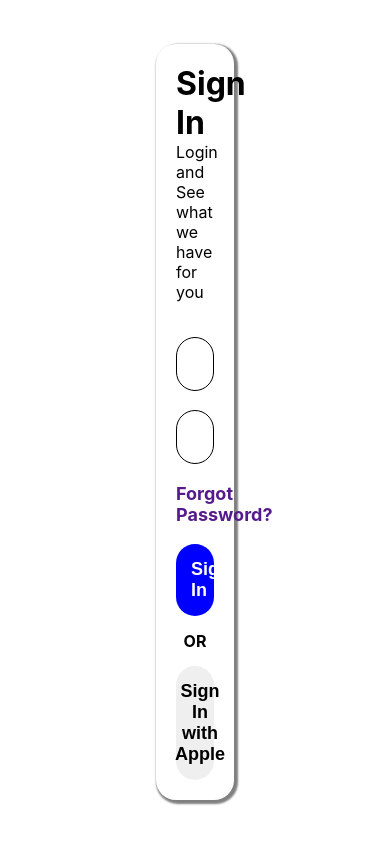
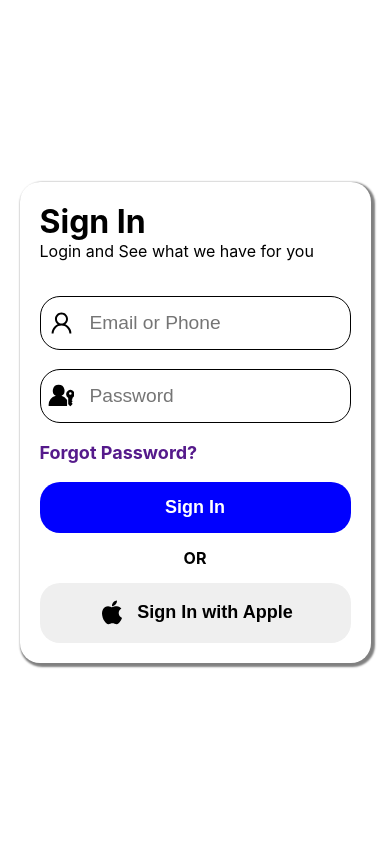
Before and after one commit to Taofeeq001/Blog-App, a React (Create React App) app: page /signin in a window 390 px wide. Built offline with nearby package versions, Linux system fonts and the light colour scheme.

Commit message:
login Media screen

```diff
--- a/src/Components/Login.css
+++ b/src/Components/Login.css
@@ -72,3 +72,13 @@ svg{
     justify-content: center;
     gap: 10px;
 }
+
+
+@media screen and (max-width:950px) {
+    .login{
+        width: 100%;
+    }
+    .login-container{
+        width: 90%;
+    }
+}
--- a/src/Components/Login.jsx
+++ b/src/Components/Login.jsx
@@ -25,7 +25,7 @@ const Login =()=>{
                     <div className="btn-container">
                         <button className="btn1">Sign In</button>
                         <h4>OR</h4>
-                        <a style={{width:'100%'}} href="">
+                        <a style={{width:'100%'}} href="/registerwithapple">
                             <button className="btn2">
                                 <BiLogoApple/>
                                 Sign In with Apple
```
